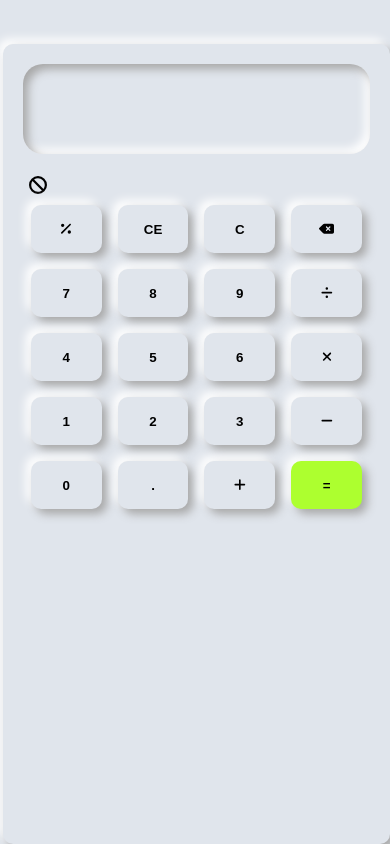
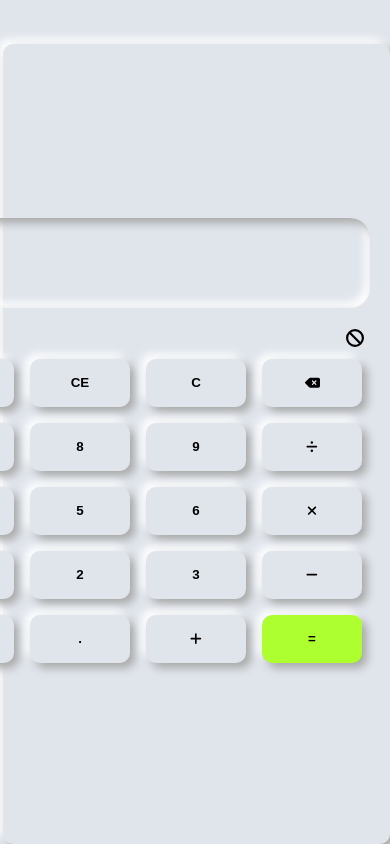
Before and after one commit to venkatesh3553/Calculator, a React (Create React App) app: page / in a window 390 px wide. Built offline with nearby package versions, Linux system fonts and the light colour scheme.

Commit message:
Update App.css

```diff
--- a/src/App.css
+++ b/src/App.css
@@ -15,6 +15,10 @@ height: 90vh;
   padding: 20px;
   border-radius: 10px;
   box-shadow: 5px 5px 10px #a7a7a7, -5px -5px 10px #ffffff;
+  display: flex;
+  flex-direction: column;
+  align-items: flex-end;
+  justify-content: center;
 }
 .input-container{
   width:90;
```
